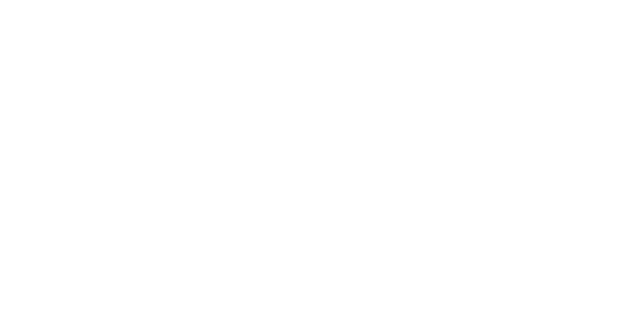
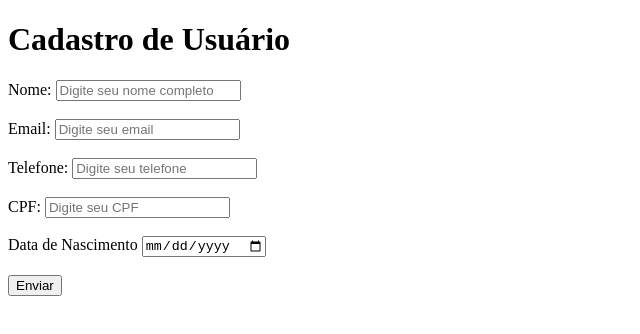
Before and after one commit to biancasbmachado/atividade-lpw2, a plain HTML site: page index.html in a window 1280 px wide. Shown: the whole page, without its empty margins (0-640 px from the left). Drawn offline with Linux system fonts and the light colour scheme.

Commit message:
formulário-codado

```diff
--- a/index.html
+++ b/index.html
@@ -4,9 +4,24 @@
     <meta charset="UTF-8">
     <meta name="viewport" content="width=device-width, initial-scale=1.0">
     <title>Cadastro de Usuário</title>
-    <script src="script.js"></script>
+    <script src="script.js" defer></script>
 </head>
 <body>
+    <h1>Cadastro de Usuário</h1>
+    <form id="formulário">
+        <label>Nome:</label>
+        <input type="text" id="nome" required placeholder="Digite seu nome completo" title="Digite seu nome completo"></input><br><br>
+        <label>Email:</label>
+        <input type="email" id="email" required placeholder="Digite seu email" title="Digite seu email"><br><br>
+        <label>Telefone:</label>
+        <input type="text" id="telefone" maxlength="11" required placeholder="Digite seu telefone" title="Digite seu telefone (com DDD)"><br><br>
+        <label>CPF:</label>
+        <input type="text" id="cpf" maxlength="11" required placeholder="Digite seu CPF" title="Digite seu CPF"></input><br><br>
+        <label>Data de Nascimento</label>
+        <input type="date" id="datanascimento" required></input><br><br>
 
+        <button type="submit">Enviar</button>
+
+    </form>
 </body>
 </html>
```
